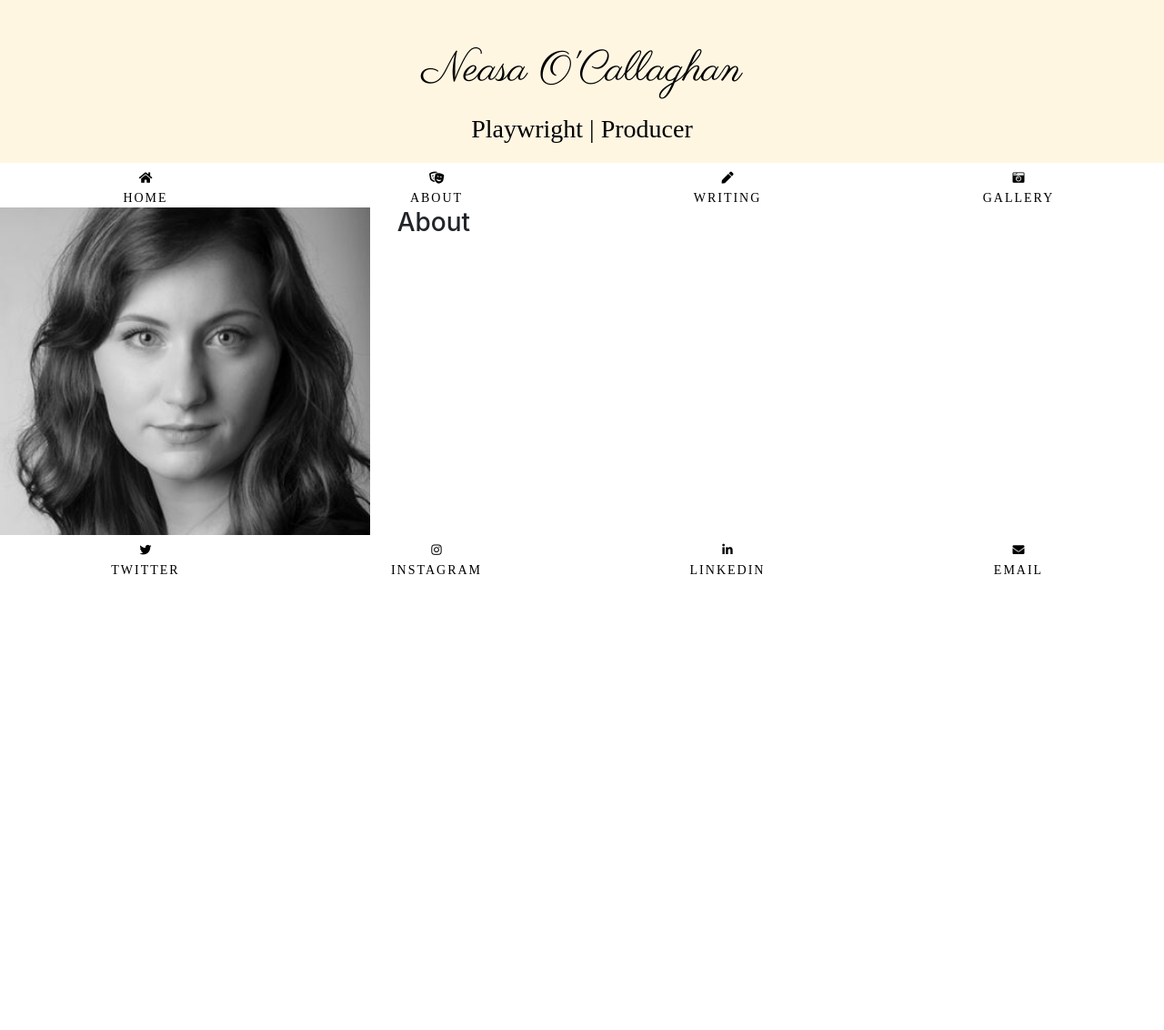
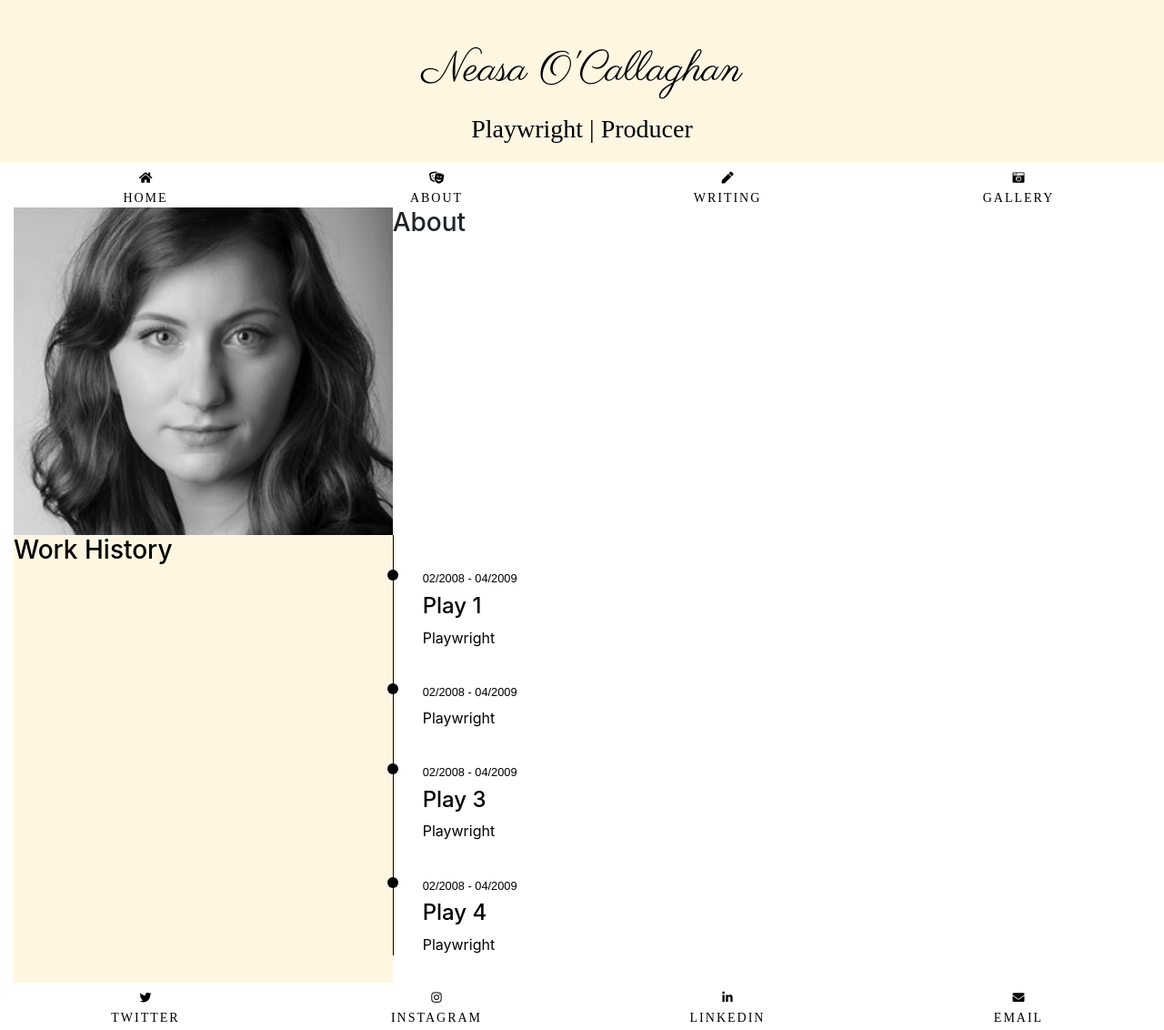
Before and after one commit to DarrenCoppinger/playwright-milestone-project, a plain HTML site: page about.html in a window 1280 px wide. Shown: the whole page at 91% size. Before the commit the page ends 800 px from the top, so only its background shows below. Drawn offline with nearby package versions, Linux system fonts and the light colour scheme.

Commit message:
began designing timeline for career

```diff
--- a/about.html
+++ b/about.html
@@ -39,57 +39,49 @@
             </div>
         </div>
     </header>
-    <section>
+    <section class="container-fluid">
         <!--<hr class="block-divider">-->
-        <div class="row">
-            <div class="col col-md-4 ">
-                <div class="row no-gutters"></div>
+        <div class="row no-gutters">
+            <div class="col-12 col-md-4 ">
                 <div class="headshot"></div>
             </div>
-            <div class="col col-md-8">
-                <div class="row no-gutters">
-                    <div class="col ">
-                       <h3>About</h3>
-                    </div>
+            <div class="col-12 col-md-8">
+                <!--<div class="row">-->
+                <!--    <div class="col-12">-->
+                        <h3>About</h3>
+                <!--    </div>-->
+                <!--</div>-->
+            </div>
+        </div>
+        <div class="row no-gutters">
+            <div class="col-12 col-md-4 bg-color-work-history section-column">
+                <h3 class="history-heading uppercase">Work History</h3>
+            </div>
+            <div class="col-12 col-md-4 history-items">
+                <div class="timeline-item" data-dates="02/2008 - 04/2009">
+                    <h4>Play 1</h4>
+                    <p>Playwright</p>
+                </div>
+                <div class="timeline-item" data-dates="02/2008 - 04/2009">
+                    <h4Play 2</h4>
+                    <p>Playwright</p>
+                </div>
+                <div class="timeline-item" data-dates="02/2008 - 04/2009">
+                    <h4>Play 3</h4>
+                    <p>Playwright</p>
+                </div>
+                <div class="timeline-item" data-dates="02/2008 - 04/2009">
+                    <h4>Play 4</h4>
+                    <p>Playwright</p>
                 </div>
             </div>
-            <div class="row">
 
 
-
-            <!--            <div class="row">-->
-            <!--<div class="col-md-4 bg-color-work-history section-column">-->
-            <!--    <div class="row">-->
-            <!--        <div class="col-12">-->
-            <!--            <h3 class="history-heading uppercase">Work History</h3>-->
-            <!--        </div>-->
-            <!--    </div>-->
-            <!--    <div class="history-items">-->
-            <!--        <div class="timeline-item" data-dates="02/1998 - 04/2004">-->
-            <!--            <h4>National College of Art and Design</h4>-->
-            <!--            <p>Sculptor in Residence</p>-->
-            <!--        </div>-->
-            <!--        <div class="timeline-item" data-dates="02/1998 - 04/2004">-->
-            <!--            <h4>National College of Art and Design</h4>-->
-            <!--            <p>Sculptor in Residence</p>-->
-            <!--        </div>-->
-            <!--        <div class="timeline-item" data-dates="02/1998 - 04/2004">-->
-            <!--            <h4>National College of Art and Design</h4>-->
-            <!--            <p>Sculptor in Residence</p>-->
-            <!--        </div>-->
-            <!--        <div class="timeline-item" data-dates="02/1998 - 04/2004">-->
-            <!--            <h4>National College of Art and Design</h4>-->
-            <!--            <p>Sculptor in Residence</p>-->
-            <!--        </div>-->
-            <!--    </div>-->
-            <!--</div>-->
-
-
-            </div>
-            <!--<hr class="block-divider">-->
+        </div>
+        <!--<hr class="block-divider">-->
     </section>
     <footer>
-        <div class="row no-gutter">
+        <div class="row no-gutters">
             <div class="col">
                 <ul id="foot" class="list-inline social-links">
                     <li class="col-6 col-md-3 list-inline-item footeritem">
--- a/assets/css/style.css
+++ b/assets/css/style.css
@@ -25,6 +25,10 @@
 }
 .ui-menu-color-collaboration {
     background-color: #ffffff;
+}
+
+.bg-color-work-history {
+    background-color: #fff6e2;
 }
 
 /*----------------Heading----------------s*/
@@ -192,3 +196,53 @@ footer {
     -moz-transition: all .5s ease-in-out;
     -webkit-transition: all .5s ease-in-out;
 }
+
+
+/*----------------Working History----------------*/
+
+.history-heading {
+    color: #000000;
+    margin-bottom: 50px;
+}
+
+.timeline-item {
+    padding: 4em 3em 0em 2em;
+    position: relative;
+    color: #000000;
+    border-left: 1px solid;
+}
+
+.timeline-item p {
+    padding:0;
+    margin: 0;
+}
+
+.timeline-item::before {
+    content: attr(data-dates);
+    position: absolute;
+    left: 2.5em;
+    top: 3em;
+    display: block;
+    font-family: "Exo", sans-serif;
+    font-weight: 500;
+    font-size: 0.8em;
+    padding: 0;
+    margin:0;
+}
+
+.timeline-item::after {
+    width: 12px;
+    height: 12px;
+    display: block;
+    top: 2.4em;
+    position: absolute;
+    left: -0.4em;
+    border-radius: 12px;
+    content: ' ';
+    background-color: #000000;
+    z-index: 1;
+}
+
+.history-items {
+    margin-bottom: 30px;
+}
```
Also changed, not shown: index.html (+1 -1 lines).
